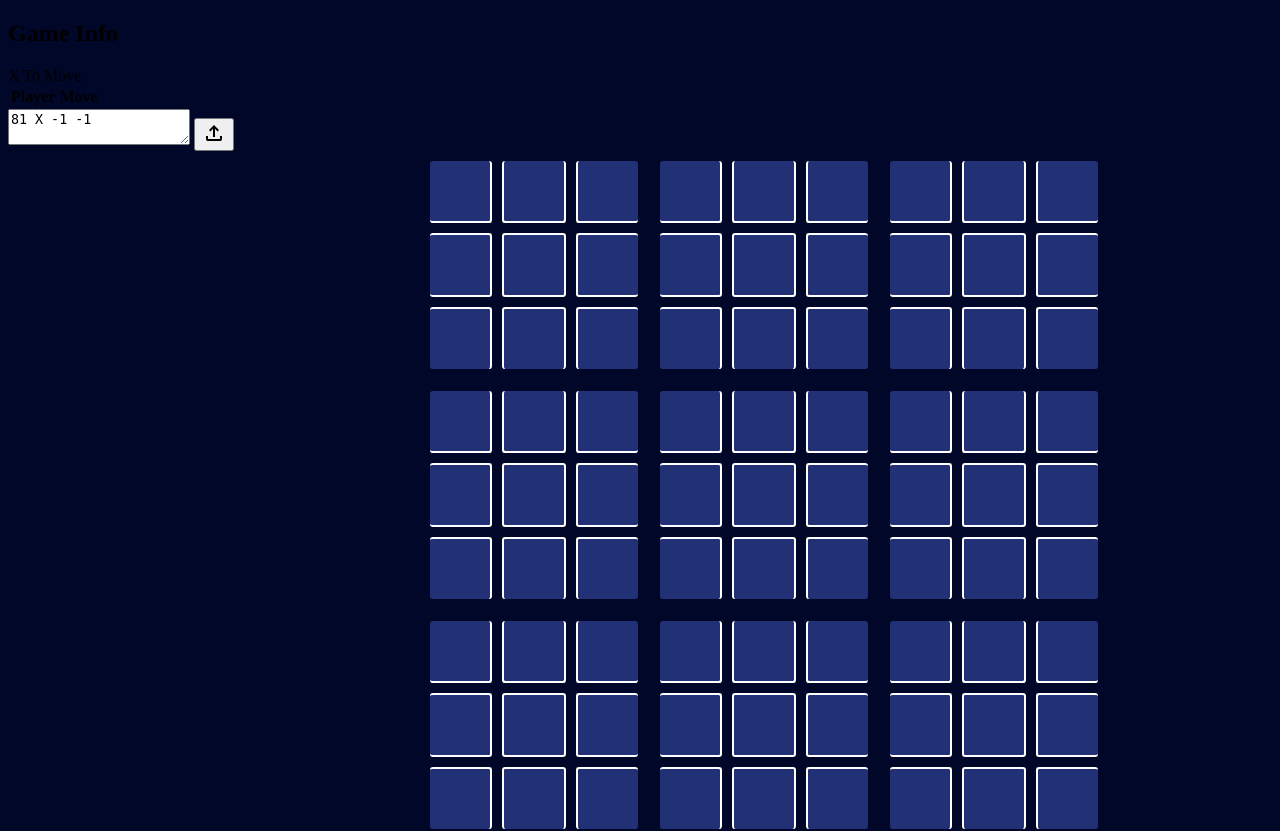
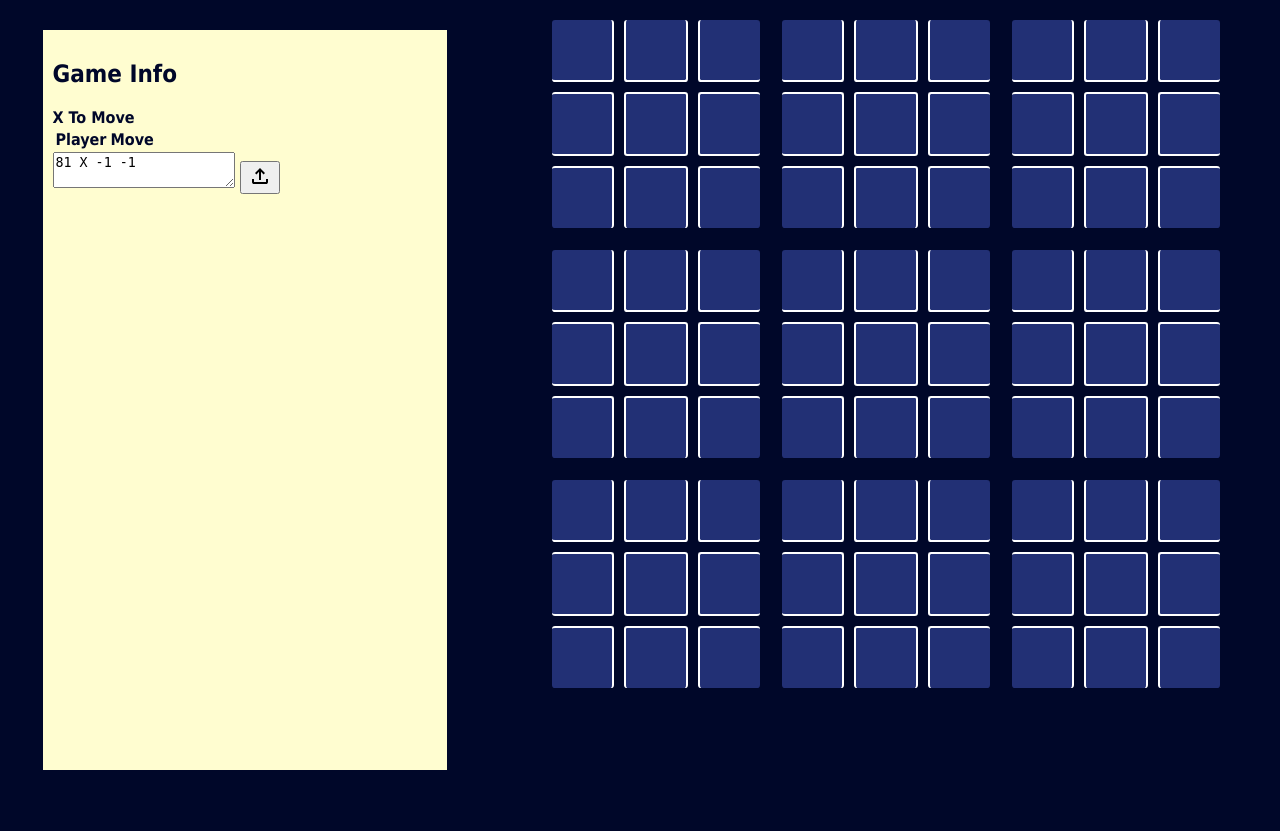
Before and after one commit to noahkaboa/UltimateTicTacToe, a Flask app: page /game in a window 1280 px wide. After the commit the page ends 770 px from the top, so only its background shows below. Run offline with Flask 3, Linux system fonts and the light colour scheme; lists and menus that the app fills with data are empty; some libraries are stand-ins or nearby versions.

Commit message:
Styled info

```diff
--- a/app/static/game.css
+++ b/app/static/game.css
@@ -57,6 +57,8 @@ html {
     width: 440px;
     height: 440px;
     margin-inline: auto;
+    padding: 10px;
+    padding-right: 20%;
 }
 
 .mini-board {
@@ -102,3 +104,21 @@ html {
 .possible:hover {
     background-color: #000729;
 }
+
+body {
+    display: flex;
+    height: 100vh;
+    margin: 0;
+    font-family: 'Tahoma', sans-serif;
+    font-weight: bold;
+    color: white;
+}
+
+.info {
+    background-color: #FFFDD0;
+    width: 30%;
+    height: 90%;
+    margin: auto;
+    color:#000729;
+    padding: 10px;
+}
```
